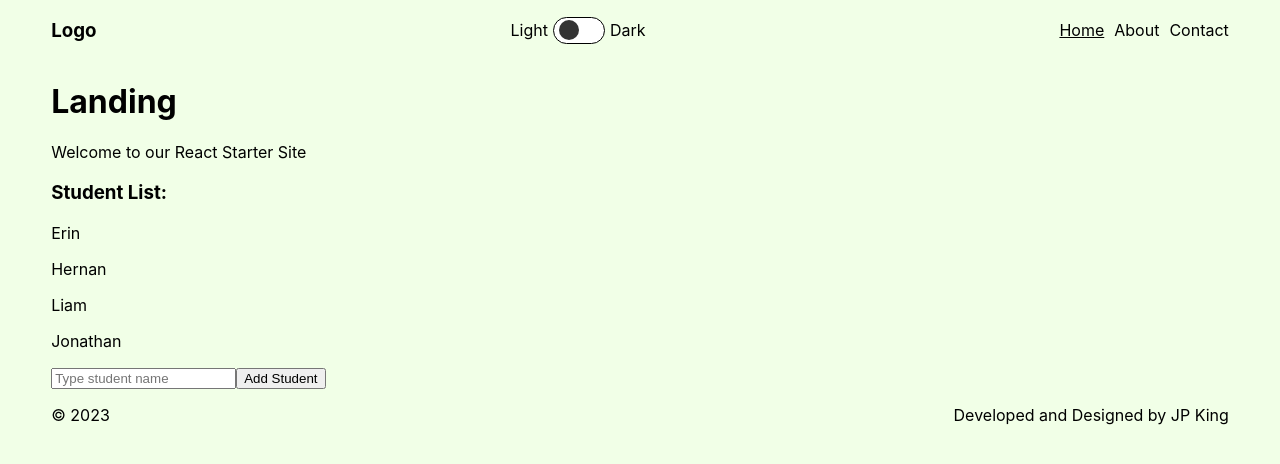
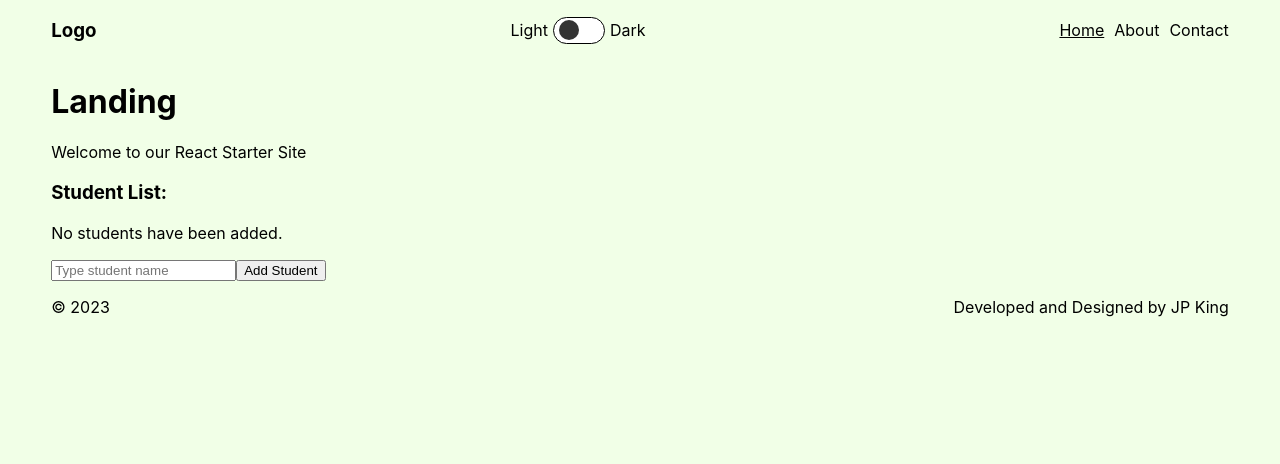
Before and after one commit to jp-king-1337/react_note_api_1, a React (Create React App) app in the folder client/: page / in a window 1280 px wide. Shown: the top 464 px of the page. Built offline with nearby package versions, Linux system fonts and the light colour scheme; the HTML template or start-up script is replaced by a standard one.

Commit message:
Up to date

```diff
--- a/client/src/App.js
+++ b/client/src/App.js
@@ -1,4 +1,4 @@
-import { useState } from "react";
+import { useEffect, useState } from "react";
 
 // Component Imports
 import Header from "./components/Header";
@@ -8,6 +8,7 @@ import Footer from "./components/Footer";
 import Landing from "./pages/Landing";
 import About from "./pages/About";
 import Contact from "./pages/Contact";
+import { getNames } from "./utils";
 
 // Configuring .env file
 // dotenv.config();
@@ -15,8 +16,15 @@ import Contact from "./pages/Contact";
 function App() {
     const [page, setPage] = useState("landing");
     const [studentName, setStudentName] = useState("");
-    const [students, setStudents] = useState(["Erin", "Hernan", "Liam", "Jonathan"]);
+    const [students, setStudents] = useState([]);
     const [darkMode, setDarkMode] = useState(false);
+
+    useEffect(() => {
+        const names = getNames();
+
+        setStudents([...names]);
+        console.log("Use Effect");
+    }, []);
 
     const handlePageView = () => {
         switch (page) {
--- a/client/src/pages/Landing.js
+++ b/client/src/pages/Landing.js
@@ -1,14 +1,15 @@
-import React, { useState } from "react";
+import { addName } from "../utils";
 
-function Landing({ studentName, setStudentName, students, setStudents }) {
+function Landing(props) {
 
     const handleNameInput = (event) => {
-        setStudentName(event.target.value);
+        props.setStudentName(event.target.value);
     }
 
     const addStudent = () => {
-        setStudents([...students, studentName]);
-        setStudentName("");
+        const names = addName(props.studentName)
+        props.setStudents([...names]);
+        props.setStudentName("");
     }
 
     const handleKeyPress = (event) => {
@@ -23,11 +24,14 @@ function Landing({ studentName, setStudentName, students, setStudents }) {
             <p>Welcome to our React Starter Site</p>
 
             <h3>Student List:</h3>
-            {students.map((student, i) => (
+
+            {!props.students.length && <p>No students have been added.</p>}
+
+            {props.students.map((student, i) => (
                 <p key={i}>{student}</p>
             ))}
 
-            <input onChange={handleNameInput} onKeyDown={handleKeyPress} value={studentName} type="text" placeholder="Type student name" />
+            <input onChange={handleNameInput} onKeyDown={handleKeyPress} value={props.studentName} type="text" placeholder="Type student name" />
             <button onClick={addStudent}>Add Student</button>
         </main>
     )
--- /dev/null
+++ b/client/src/utils/index.js
@@ -0,0 +1,13 @@
+export function getNames() {
+    return JSON.parse(localStorage.getItem("student_names")) || [];
+}
+
+export function addName(student_name) {
+    const names = getNames();
+
+    names.push(student_name);
+
+    localStorage.setItem("student_names", JSON.stringify(names));
+
+    return names;
+}
--- a/package.json
+++ b/package.json
@@ -4,7 +4,8 @@
     "description": "",
     "main": "index.js",
     "scripts": {
-        "dev": "cd ./client && npm run start"
+        "dev": "cd ./client && npm run start",
+        "build": "cd ./client && npm run build"
     },
     "keywords": [],
     "author": "",
```
